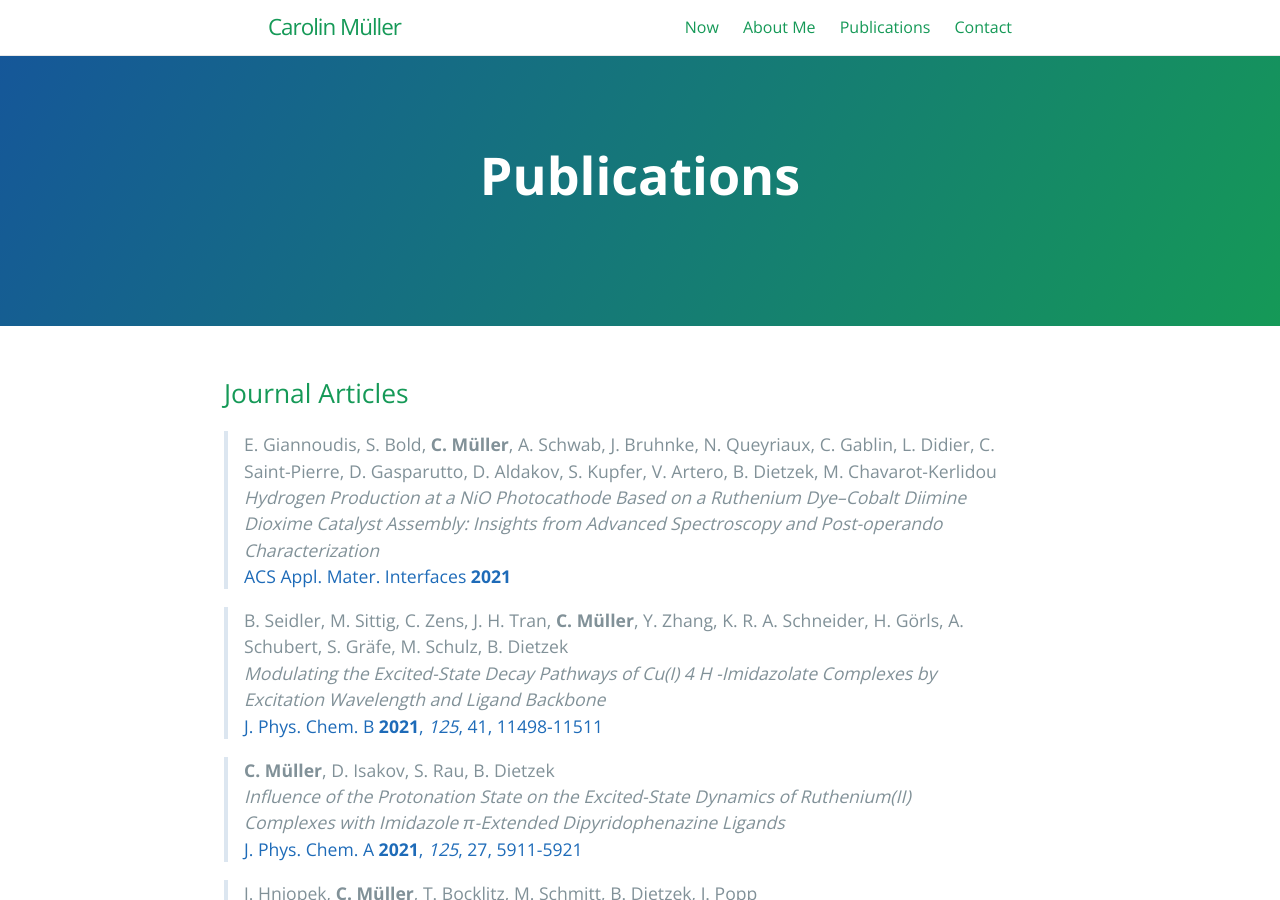
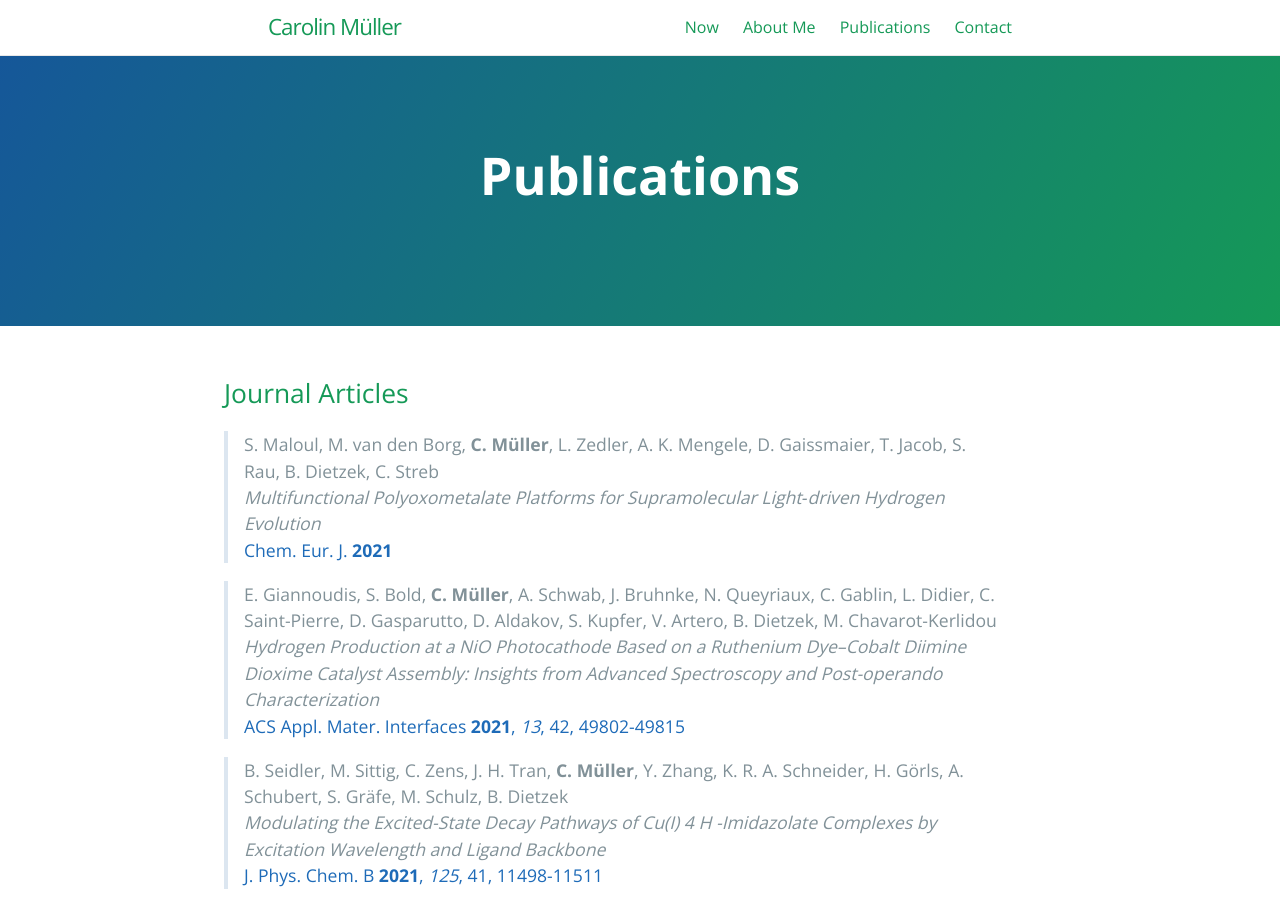
Before and after one commit to carolin-m/carolin-m.github.io, a Jekyll site: the page built from publications.md, in a window 1280 px wide and 900 px high. Built offline with Jekyll 4.4.1, drawn with Linux system fonts in a browser that asks for light colours.

Commit message:
update Chem Eur J. paper

```diff
--- a/publications.md
+++ b/publications.md
@@ -8,9 +8,13 @@ order: 1
 
 ## Journal Articles <br>
 
+> S. Maloul, M. van den Borg, **C. Müller**, L. Zedler, A. K. Mengele, D. Gaissmaier, T. Jacob, S. Rau, B. Dietzek, C. Streb <br>
+> *Multifunctional Polyoxometalate Platforms for Supramolecular Light‐driven Hydrogen Evolution* <br>
+> [Chem. Eur. J. **2021**](https://onlinelibrary.wiley.com/doi/10.1002/chem.202103817)
+
 > E. Giannoudis, S. Bold, **C. Müller**, A. Schwab, J. Bruhnke, N. Queyriaux, C. Gablin, L. Didier, C. Saint-Pierre, D. Gasparutto, D. Aldakov, S. Kupfer, V. Artero, B. Dietzek, M. Chavarot-Kerlidou <br>
 > *Hydrogen Production at a NiO Photocathode Based on a Ruthenium Dye–Cobalt Diimine Dioxime Catalyst Assembly: Insights from Advanced Spectroscopy and Post-operando Characterization* <br>
-> [ACS Appl. Mater. Interfaces **2021**](https://pubs.acs.org/doi/10.1021/acsami.1c12138)
+> [ACS Appl. Mater. Interfaces **2021**, *13*, 42, 49802-49815](https://pubs.acs.org/doi/10.1021/acsami.1c12138)
 
 > B. Seidler, M. Sittig, C. Zens, J. H. Tran, **C. Müller**, Y. Zhang, K. R. A. Schneider, H. Görls, A. Schubert, S. Gräfe, M. Schulz, B. Dietzek <br>
 > *Modulating the Excited-State Decay Pathways of Cu(I) 4 H -Imidazolate Complexes by Excitation Wavelength and Ligand Backbone* <br>
```
